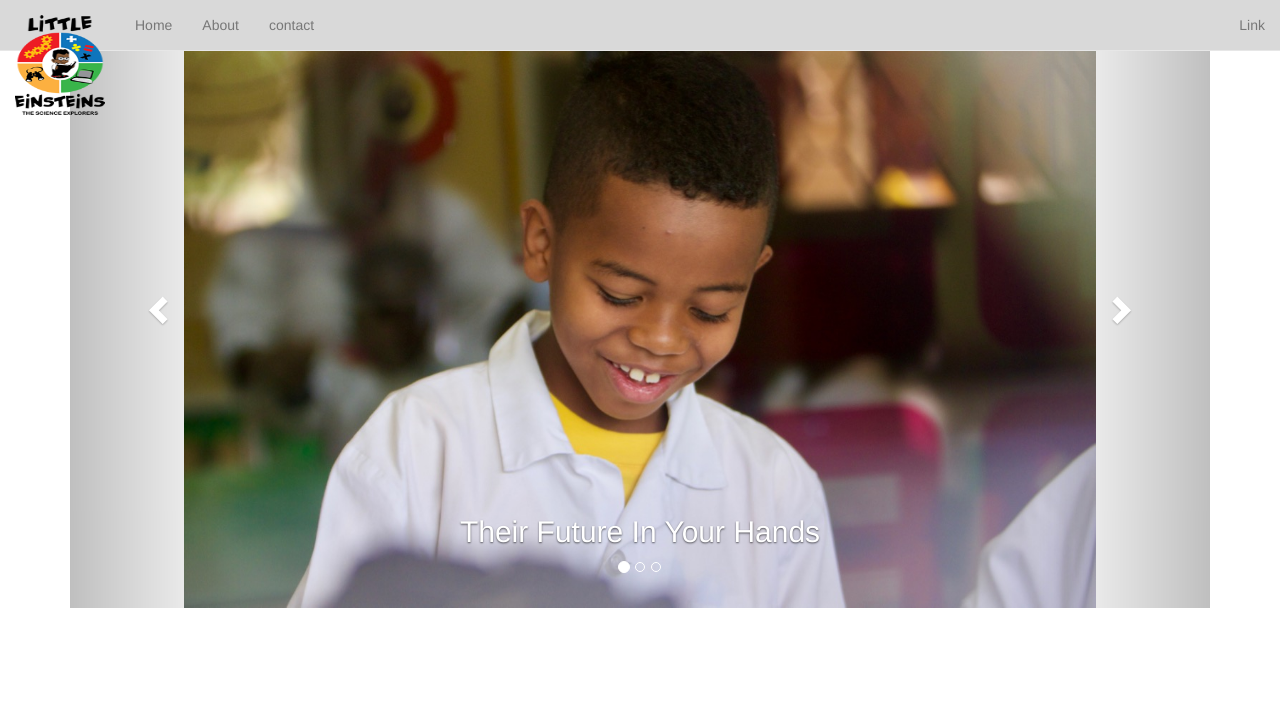
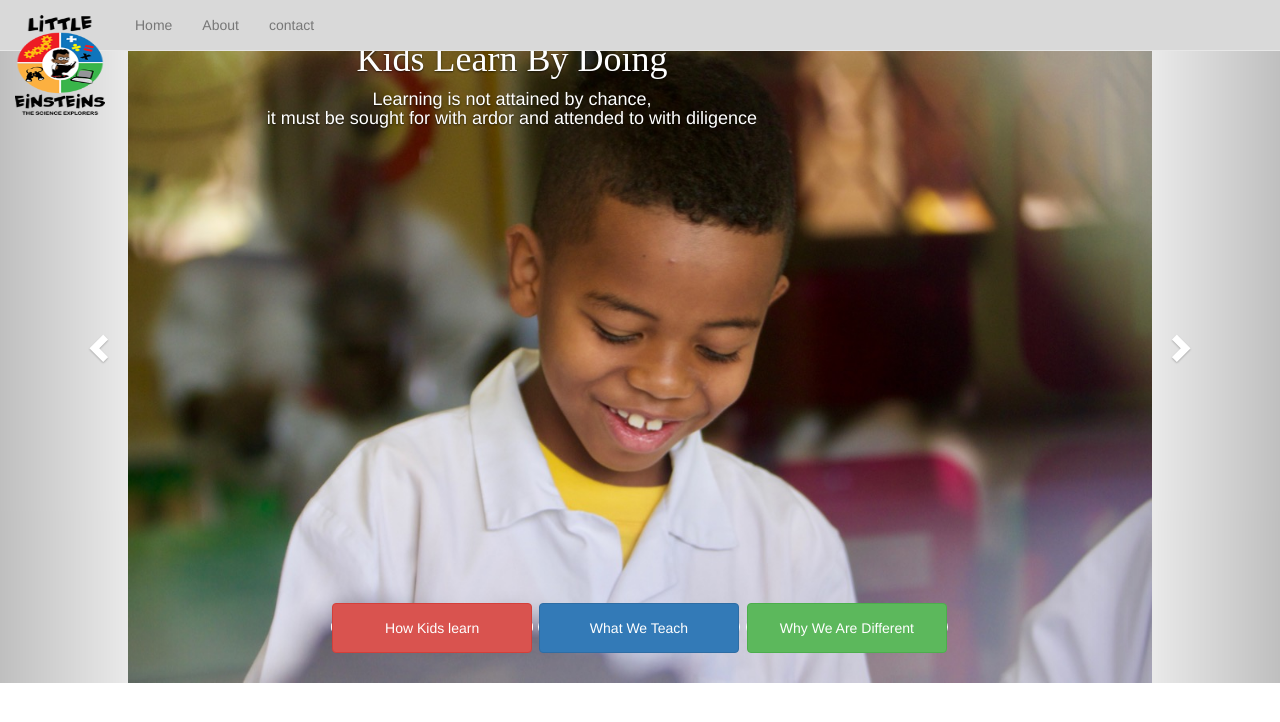
Before and after one commit to vincentmuya/Little-Einsteins, a Django app: template project/app/templates/carousel.html in a window 1280 px wide. Shown: the top 722 px of the page. Run offline with Django 3.2, Linux system fonts and the light colour scheme; the template is opened without the code that fills it, so the values that code supplies are empty; some libraries are stand-ins or nearby versions; some web fonts are replaced.

Commit message:
styled and modified ui

```diff
--- a/project/app/templates/carousel.html
+++ b/project/app/templates/carousel.html
@@ -1,38 +1,40 @@
 {%extends 'base.html'%}{%load static%} {%block content%} {% load bootstrap3 %}
 
 <body>
-  <div class="container">
+
     <div id="myCarousel" class="carousel slide" data-ride="carousel">
   <!-- Indicators -->
-  <ol class="carousel-indicators">
-    <li data-target="#myCarousel" data-slide-to="0" class="active"></li>
-    <li data-target="#myCarousel" data-slide-to="1"></li>
-    <li data-target="#myCarousel" data-slide-to="2"></li>
-  </ol>
+  <div class="table">
+  <ul id="horizontal-list" class="carousel-indicators">
+    <li data-target="#myCarousel" data-slide-to="0" class="active"><button style="height:50px;width:200px" class="btn btn-danger">How Kids learn</button></li>
+    <li data-target="#myCarousel" data-slide-to="1"><button style="height:50px;width:200px" class="btn btn-primary">What We Teach</button></li>
+    <li data-target="#myCarousel" data-slide-to="2"><button style="height:50px;width:200px" class="btn btn-success">Why We Are Different</button></li>
+  </ul>
+  </div>
 
   <!-- Wrapper for slides -->
   <div class="carousel-inner">
     <div class="item active">
-      <img src="/static/img/IMG_6007.jpg" alt="Los Angeles" height="200">
+      <img src="/static/img/IMG_6007.jpg" alt="">
+        <div class="carousel-caption">
+          <h1 class="carousel-caption-heading">Kids Learn By Doing</h1>
+          <h4>Learning is not attained by chance,<br> it must be sought for with ardor and attended to with diligence</h4>
+         </div>
+    </div>
+
+    <div class="item">
+      <img src="/static/img/IMG_5968.jpg" alt="">
       <div class="carousel-caption">
-         <h3></h3>
-         <h2>Their Future In Your Hands</h2>
+        <h1 class="carousel-caption-heading">Kids Learn By Doing</h1>
+        <h4>Learning is not attained by chance,<br> it must be sought for with ardor and attended to with diligence</h4>
        </div>
     </div>
 
     <div class="item">
-      <img src="/static/img/IMG_5968.jpg" alt="Chicago" height="300">
+      <img src="/static/img/IMG_6201.jpg" alt="">
       <div class="carousel-caption">
-         <h3></h3>
-         <h2>Small People Big Dreams</h2>
-       </div>
-    </div>
-
-    <div class="item">
-      <img src="/static/img/IMG_6201.jpg" alt="New York" height="300">
-      <div class="carousel-caption">
-         <h3></h3>
-         <h2>Secure Their Destiny Through Established Careers</h2>
+        <h1 class="carousel-caption-heading">Kids Learn By Doing</h1>
+        <h4>Learning is not attained by chance,<br> it must be sought for with ardor and attended to with diligence</h4>
        </div>
     </div>
   </div>
@@ -47,9 +49,32 @@
     <span class="sr-only">Next</span>
   </a>
 </div>
-  </div>
+
 </body>
 <style media="screen">
+.table {
+	display: table;
+	margin: 0 auto;
+}
+
+ul#horizontal-list {
+	min-width: 696px;
+	list-style: none;
+	padding-top: 2px;
+	}
+	ul#horizontal-list li {
+		display: inline;
+	}
+.carousel-caption-heading{
+  font-family: "Love Ya Like A Sister";
+left: 0px;
+top: 0px;
+}
+.carousel-caption{
+  position: absolute;
+    top: 0px;
+    left: 0px;
+}
 .carousel-inner > .item > img {
   width: 80%;
   margin: auto;
--- a/project/app/templates/navbar.html
+++ b/project/app/templates/navbar.html
@@ -14,7 +14,7 @@
         <li><a href="#">contact</a></li>
       </ul>
       <ul class="nav navbar-nav navbar-right">
-        <li><a href="#">Link</a></li>
+        <li><a href="#"></a></li>
 
       </ul>
     </div><!-- /.navbar-collapse -->
```
Also changed, not shown: project/app/templates/footer.html (+30 -35 lines), project/app/templates/index.html (+18 -6 lines).
